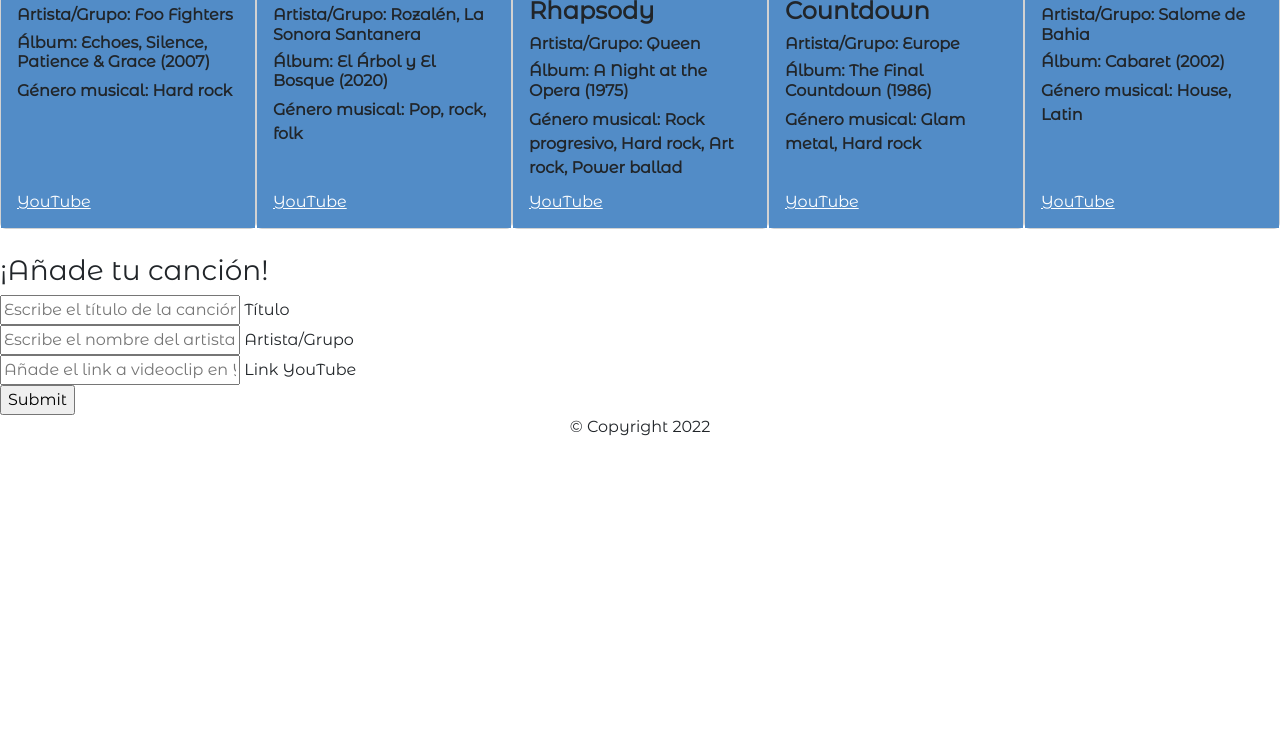
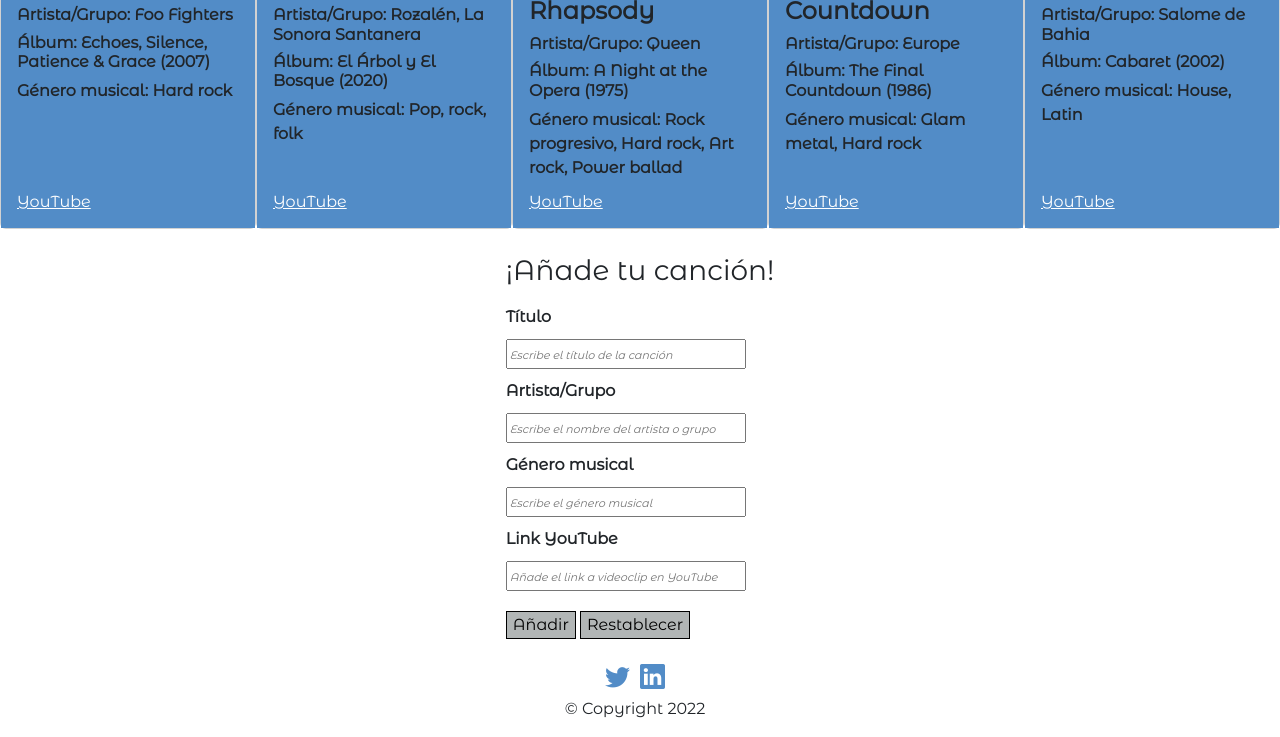
Before and after one commit to adrianaguilaruiz/tracklist, a website: page index.html in a window 1280 px wide. Shown: the part 827-1564 px from the top of the page. Before the commit the page ends 1266 px from the top, so only its background shows below. Drawn offline with nearby package versions, Linux system fonts and the light colour scheme.

Commit message:
index html, css and js modified

```diff
--- a/css/index.css
+++ b/css/index.css
@@ -8,7 +8,7 @@
 }
 
 h1 {
-    margin-left: 50px;
+    margin-left: 300px;
     font-weight: bold;
 }
 
@@ -38,14 +38,6 @@
     bottom: 3% !important;
 }
 
-/* a:link {
-    color: #FFFFFF;
-} */
-
-/* a:visited {
-    color: #87106d;
-} */
-
 a:hover {
     color: #000000;
 }
@@ -54,7 +46,39 @@
     color: #B2B6B6;
 }
 
-footer {
+.formSection {
     display: flex;
     justify-content: center;
 }
+
+label {
+    font-weight: bold;
+    margin-top: 10px;
+    margin-bottom: 10px;
+}
+
+::placeholder {
+    font-size: 11px;
+    font-style: italic;
+}
+
+button {
+    margin-top: 20px;
+    margin-bottom: 20px;
+    border: 0.5px solid #000000;
+    background-color: #B2B6B6;
+}
+
+.socialMedia, .copyright {
+    display: flex;
+    justify-content: center;
+    padding-right: 10px;
+}
+
+.iconTwitter, .iconLinkedin {
+    width: 1em;
+    height: 1em;
+    font-size: 25px;
+    padding: 5px;
+    color:#528CC7;
+}
--- a/index.html
+++ b/index.html
@@ -4,14 +4,14 @@
         <meta charset="UTF-8">
         <meta http-equiv="X-UA-Compatible" content="IE=edge">
         <meta name="viewport" content="width=device-width, initial-scale=1.0">
+        <link rel="preconnect" href="https://fonts.googleapis.com">
+        <link rel="preconnect" href="https://fonts.gstatic.com" crossorigin>
+        <link href="https://fonts.googleapis.com/css2?family=Montserrat+Alternates&display=swap" rel="stylesheet">
         <link href="https://cdn.jsdelivr.net/npm/bootstrap@5.2.3/dist/css/bootstrap.min.css" rel="stylesheet" integrity="sha384-rbsA2VBKQhggwzxH7pPCaAqO46MgnOM80zW1RWuH61DGLwZJEdK2Kadq2F9CUG65" crossorigin="anonymous">
+        <link rel="stylesheet" href="https://cdn.jsdelivr.net/npm/bootstrap-icons@1.10.2/font/bootstrap-icons.css">
         <link rel="stylesheet" href="./css/index.css">
-        <style>
-            @import url('https://fonts.googleapis.com/css2?family=Montserrat+Alternates&display=swap');
-        </style>
-        <title>Lista de canciones</title>
+        <title>Lista de canciones AAR</title>
     </head>
-
     <body>
         <header>
             <div class="header">
@@ -20,21 +20,38 @@
             </div>
         </header>
         <main>
-            <div id="songSection" class="songCards">
+            <section id="songSection" class="songCards">
 
+            </section>
+            <section class="formSection">
+                <form action="" id="formAddSong" method="POST">
+                    <h3>¡Añade tu canción!</h3>
+                        <label for="">Título</label><br>
+                        <input type="text" id="title" name="tema" placeholder="Escribe el título de la canción" required><br>
+                        <label for="">Artista/Grupo</label><br>
+                        <input type="text" id="artist" name="artista" placeholder="Escribe el nombre del artista o grupo" required><br>
+                        <label for="">Género musical</label><br>
+                        <input type="text" id="genre" name="genero" placeholder="Escribe el género musical" required><br>
+                        <label for="">Link YouTube</label><br>
+                        <input type="text" id="link" name="enlace" placeholder="Añade el link a videoclip en YouTube" required><br>
+                        <button type = "submit" id="buttonNewSong">Añadir</button>
+                        <button type="reset">Restablecer</button>
+                </form>
+            </section>
+        </main>
+        <footer>
+            <div class="socialMedia">
+                <a href="https://twitter.com/Adrianagru" alt="Icono red social Twitter con enlace" target="_blank">
+                    <i class="bi bi-twitter iconTwitter"></i>
+                </a>
+                <a href="https://www.linkedin.com/in/adriana-aguilar-ruiz/" alt="Icono red social LinkedIn con enlace" target="_blank">
+                    <i class="bi bi-linkedin iconLinkedin"></i>
+                </a>
             </div>
-            <form action="" class="formAddSong">
-                <h3 class="formTitle">¡Añade tu canción!</h3>
-                <input type="text" class="formInput" placeholder="Escribe el título de la canción">
-                <label for="" class="formLabel">Título</label><br>
-                <input type="text" class="formInput" placeholder="Escribe el nombre del artista o grupo">
-                <label for="" class="formLabel">Artista/Grupo</label><br>
-                <input type="text" class="formInput" placeholder="Añade el link a videoclip en YouTube">
-                <label for="" class="formLabel">Link YouTube</label><br>
-                <input type="submit" class="formSubmit">
-            </form>
-        </main>
-        <footer>© Copyright 2022</footer>
+            <div class="copyright">
+                <p>© Copyright 2022</p>
+            </div>
+        </footer>
 
         <script src="./js/index.js" ></script>
         <script src="https://cdn.jsdelivr.net/npm/bootstrap@5.2.3/dist/js/bootstrap.bundle.min.js" integrity="sha384-kenU1KFdBIe4zVF0s0G1M5b4hcpxyD9F7jL+jjXkk+Q2h455rYXK/7HAuoJl+0I4" crossorigin="anonymous"></script>
--- a/js/index.js
+++ b/js/index.js
@@ -1,12 +1,10 @@
 const requestURL = '../json/canciones.json';
-
 //Llamada asíncrona para que lea todos los datos antes de continuar
 async function fetchSongsJson(){
     const response = await fetch(requestURL);
     const songs = await response.json(); //canciones.json estará dentro de la variable "songs"
     return songs;
 }
-
 //Promesa para que lea el archivo json
 fetchSongsJson().then(songs =>{
     for (let index = 0; index < songs.canciones.length; index++){
@@ -32,9 +30,46 @@
                 <h8 class="card-title">Género musical: ${genre}</h8>
             </div>
             <div class="card-body">
-            <a href="${link}" class="card-link" target="_blank">YouTube</a>
+                <a href="${link}" class="card-link" target="_blank">YouTube</a>
             </div>
         </div>
         `
     }
 })
+
+const buttonNewSong = document.querySelector('#buttonNewSong');
+const formAddSong = document.querySelector('#formAddSong');
+//Función para extraer todos los datos del formulario y convertirlos en formato JSON
+const getData = () => {
+    //Constructor que crea un objeto de tipo FormData
+    const data = new FormData(formAddSong);
+    //Método Object.fromEntries() transforma una lista de pares con [clave-valor] en un objeto
+    const processedData = Object.fromEntries(data.entries());
+    formAddSong.reset();
+    return processedData;
+}
+//Función para colocar los datos en el servidor
+const postData = async () => {
+    //Crea un objeto con la información del formulario
+    const newSong= getData();
+    try {
+        const response = await fetch ('http://localhost:3000/canciones', {
+            method: 'POST', //especifica el método que se va a usar
+            headers:{'Content-Type': 'application/json'}, //especifica el tipo de contenido
+            body:JSON.stringify(newSong) //coloca la información en formato JSON
+        });
+
+        if(response.ok){
+            const jsonResponse = await response.json();
+            //Código que usa la respuesta
+            const {tema, artista, genero, enlace} = jsonResponse;
+        }
+    } catch (error) {
+        console.log(error);
+    }
+}
+
+buttonNewSong.addEventListener('click', (event) => {
+    event.preventDefault();
+    postData();
+})
--- a/package.json
+++ b/package.json
@@ -4,7 +4,7 @@
   "description": "tracklist",
   "main": "index.js",
   "scripts": {
-    "test": "echo \"Error: no test specified\" && exit 1"
+    "json:server": "json-server --watch canciones.json"
   },
   "repository": {
     "type": "git",
```
Also changed, not shown: json/canciones.json (indentation only).
